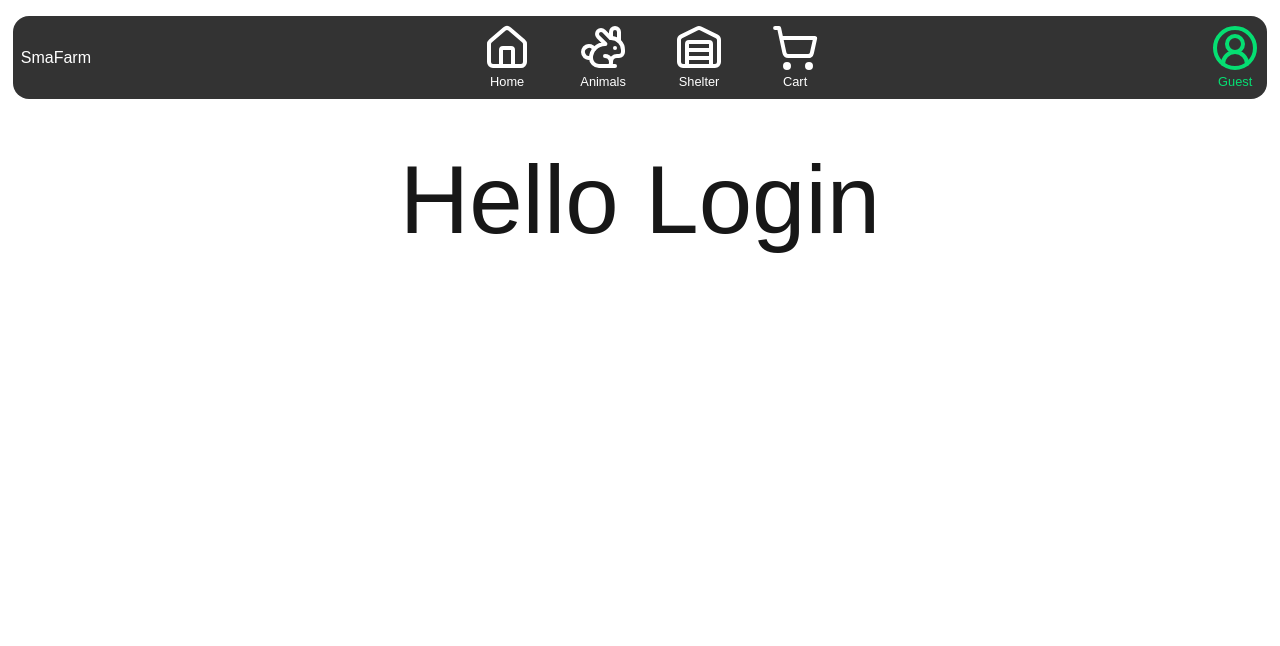
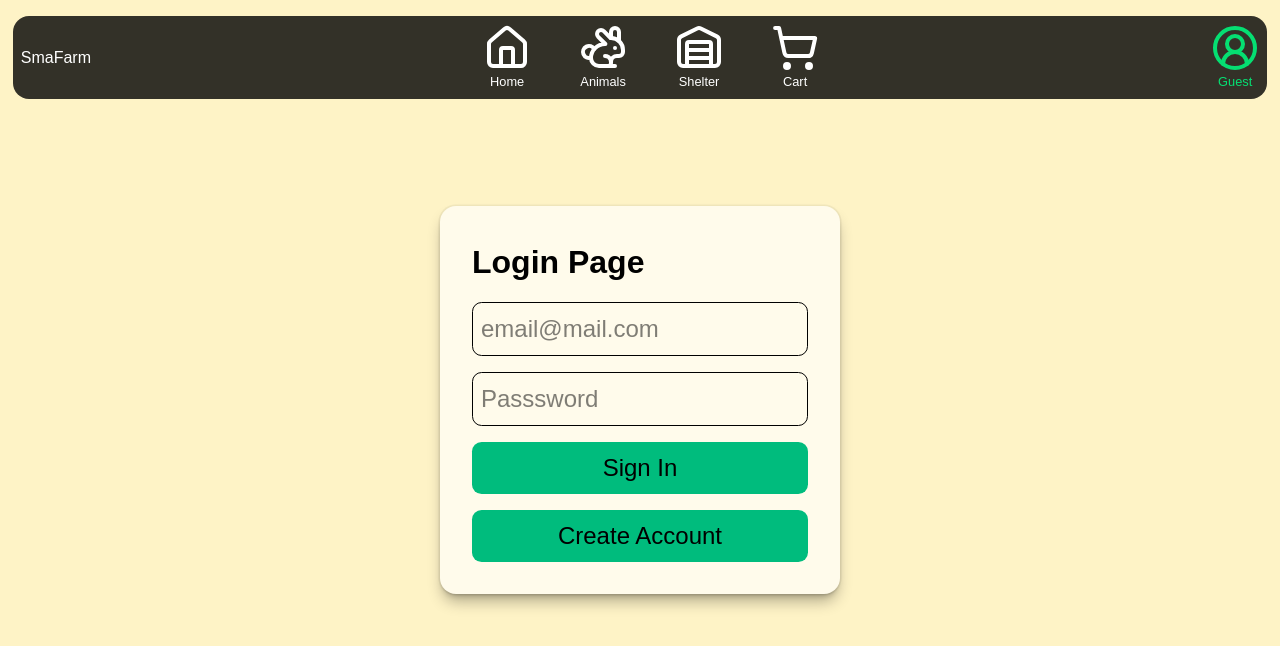
Before and after one commit to Salthof28/smafarm-front-end, a Next.js app: page /login in a window 1280 px wide. Shown: the top 646 px of the page. Built offline with nearby package versions, Linux system fonts and the light colour scheme.

Commit message:
style: change background color and add form login

```diff
--- a/src/app/login/page.tsx
+++ b/src/app/login/page.tsx
@@ -4,10 +4,16 @@ import Navbar from "@/components/navbar";
 export default function Login() {
     const activeIconNav: string = 'login';
     return(
-        <div className="w-full flex flex-col items-center min-h-screen overflow-x-hidden">
+        <div className="bg-amber-100 w-full flex flex-col items-center min-h-screen overflow-x-hidden">
             <Navbar activeIconNav={activeIconNav}/>
-            <main className="flex items-center flex-col" >
-            <h1 className="p-[8rem]">Hello Login</h1>
+            <main className="flex items-center flex-col justify-center min-h-[100vh]">
+                <form className="flex flex-col bg-amber-50 shadow-lg/30 ring-[0.1rem] ring-black/5 p-[2rem] gap-[1rem] rounded-[1rem] w-[15rem] lg:w-[25rem] text-black">
+                    <h4 className="font-extrabold text-[1rem] lg:text-[2.5rem]">Login Page</h4>
+                    <input data-testid="inptEmail" type="email" placeholder="email@mail.com" className="border p-[0.2rem] lg:p-[0.5rem] rounded-[0.6rem] text-[1rem] lg:text-[1.5rem]" />
+                    <input data-testid="inptPassword" type="password" placeholder="Passsword" className="border p-[0.2rem] lg:p-[0.5rem] rounded-[0.6rem] text-[1rem] lg:text-[1.5rem]" />
+                    <button data-testid="btnSignIn" type="submit" className="bg-emerald-500 rounded-[0.6rem] hover:bg-emerald-700 hover:text-white active:scale-95 duration-200 text-[1rem] lg:text-[1.5rem] p-[0.2rem] lg:p-[0.5rem]">Sign In</button>
+                    <button data-testid="btnCreate" type="button" className="bg-emerald-500 rounded-[0.6rem] hover:bg-emerald-700 hover:text-white active:scale-95 duration-200 text-[1rem] lg:text-[1.5rem] p-[0.2rem] lg:p-[0.5rem]" >Create Account</button>
+                </form>
             </main>
         </div>
     )
```
